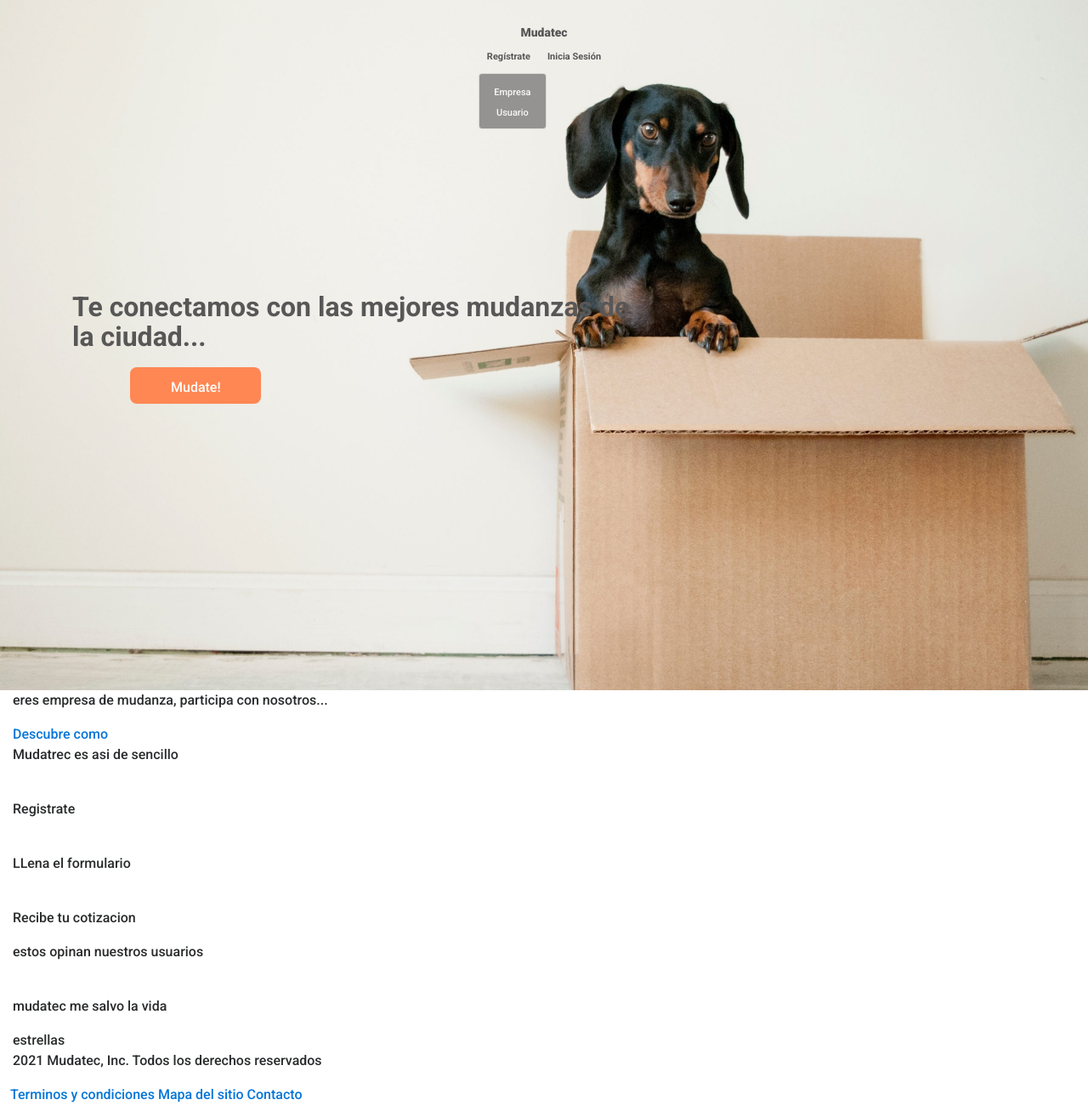
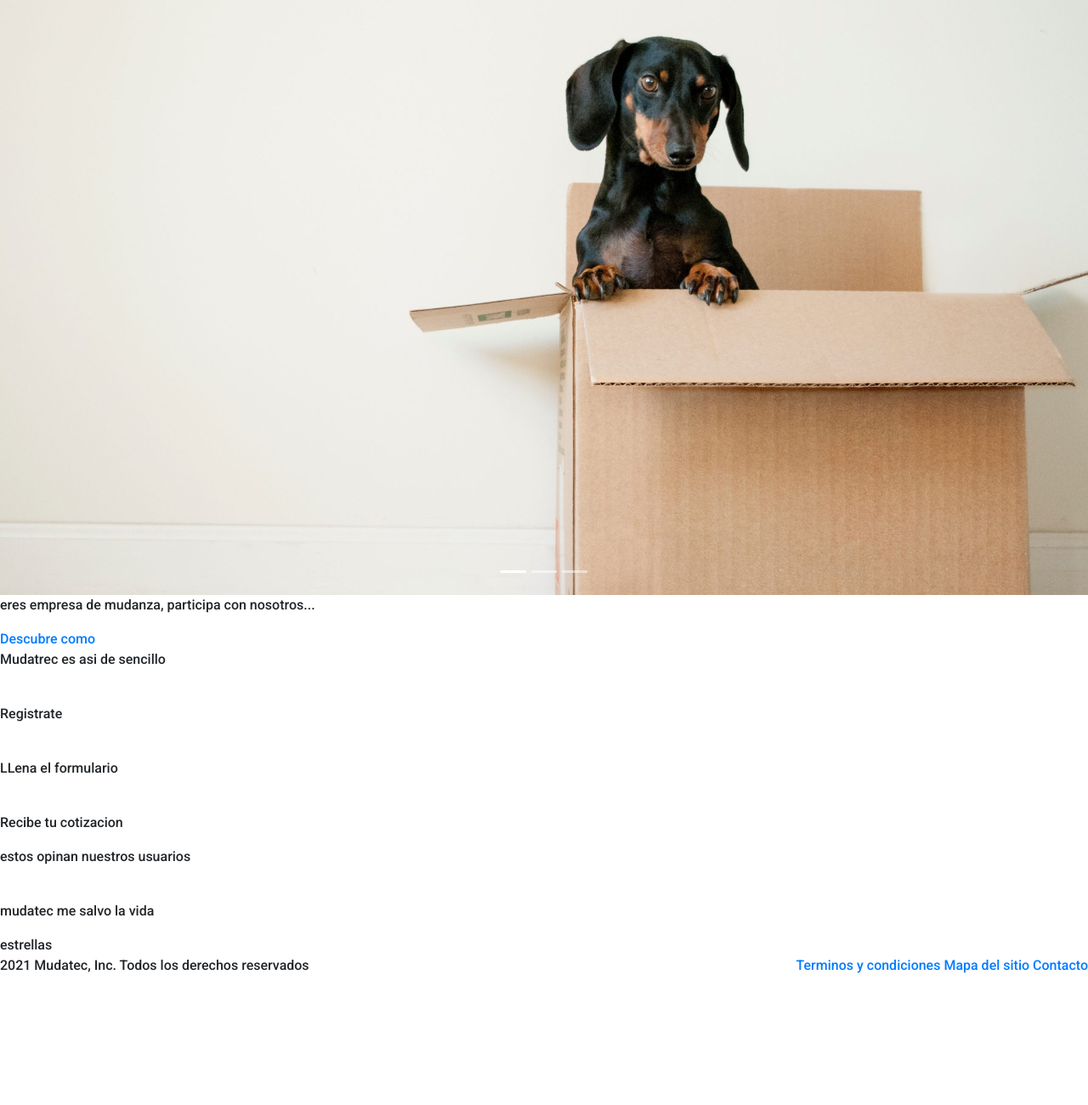
Before and after one commit to alepaez-dev/mudatec_proyecto, a Django app: page / in a window 1280 px wide. Shown: the whole page at 85% size. After the commit the page ends 1145 px from the top, so only its background shows below. Run offline with Django 3.2, Linux system fonts and the light colour scheme; some libraries are stand-ins or nearby versions.

Commit message:
carussel completo

```diff
--- a/mudatec/static/css/_header.scss
+++ b/mudatec/static/css/_header.scss
@@ -1,11 +1,18 @@
-.contenedors {
-  background-image: url("../assets/mudanza_dog.jpg");
-  background-repeat: no-repeat, repeat;
-  // background-color: #cccccc;
-  background-size: cover;
-  background-position: center;
-  height: 812px;
+.col {
+  padding: 0;
+  #carouselExampleIndicators {
+    .carousel-inner {
+      .carousel-item {
+        height: 700px;
+        img {
+          height: 100%;
+          object-fit: cover;
+        }
+      }
+    }
+  }
 }
+
 
 .titulo {
   margin-top: 250px;
@@ -31,8 +38,14 @@
   }
 }
 .navbar {
-  margin: 20px;
+  position: absolute;
+  // margin: 20px;
   padding: 30px;
+  z-index: 1;
+  top: -30px;
+  display: flex;
+  flex: row;
+  justify-content: space-between;
 
   a {
     text-decoration: none;
--- a/mudatec/static/css/style.css
+++ b/mudatec/static/css/style.css
@@ -16,12 +16,18 @@
   background-image: url("paper.gif");
 }
 
-.contenedors {
-  background-image: url("../assets/mudanza_dog.jpg");
-  background-repeat: no-repeat, repeat;
-  background-size: cover;
-  background-position: center;
-  height: 812px;
+.col {
+  padding: 0;
+}
+
+.col #carouselExampleIndicators .carousel-inner .carousel-item {
+  height: 700px;
+}
+
+.col #carouselExampleIndicators .carousel-inner .carousel-item img {
+  height: 100%;
+  -o-object-fit: cover;
+     object-fit: cover;
 }
 
 .titulo {
@@ -51,8 +57,19 @@
 }
 
 .navbar {
-  margin: 20px;
+  position: absolute;
   padding: 30px;
+  z-index: 1;
+  top: -30px;
+  display: -webkit-box;
+  display: -ms-flexbox;
+  display: flex;
+  -webkit-box-flex: row;
+      -ms-flex: row;
+          flex: row;
+  -webkit-box-pack: justify;
+      -ms-flex-pack: justify;
+          justify-content: space-between;
 }
 
 .navbar a {
--- a/mudatec/templates/base.html
+++ b/mudatec/templates/base.html
@@ -5,7 +5,9 @@
 <head>
   <meta charset="UTF-8">
   <meta name="viewport" content="width=device-width, initial-scale=1.0">
-    <link rel="stylesheet" href="{% static 'css/bootstrap.min.css' %}">
+  <link rel="stylesheet" href="https://maxcdn.bootstrapcdn.com/bootstrap/4.0.0/css/bootstrap.min.css"
+    integrity="sha384-Gn5384xqQ1aoWXA+058RXPxPg6fy4IWvTNh0E263XmFcJlSAwiGgFAW/dAiS6JXm" crossorigin="anonymous">
+  <!-- <link rel="stylesheet" href="{% static 'css/bootstrap.min.css' %}"> -->
   <link rel="stylesheet" href="{% static 'css/style.css' %}">
   {% block title %}
   <title>Base</title>
@@ -16,17 +18,13 @@
   <!-- {% static 'assets/logo.svg' %} -->
   <div class="container-fluid">
     <div class="row">
-            <div class="container-fluid contenedors">
-                <div class="row">
-                    <div class="container">
-                        <div class="row">
       <div class="col">
-                                <div class="navbar d-flex align-items-center">
+        <!-- <div class="navbar">
           <a href="#">Mudatec</a>
           <div class="nav-der d-flex flex-row">
             <div class="dropdown show">
-                                            <a class="dropdown-toogle nav-der-botones" href="#" type="button"
-                                                id="dropdownmenu" data-toggle="dropdown">Regístrate</a>
+              <a class="dropdown-toogle nav-der-botones" href="#" type="button" id="dropdownmenu"
+                data-toggle="dropdown">Regístrate</a>
               <span class="caret"></span>
               <ul class="dropdown-menu" aria-labelled-by="dropdownmenu">
                 <li><a href="#">Empresa</a></li>
@@ -35,17 +33,53 @@
             </div>
             <a class="nav-der-botones" href="#">Inicia Sesión</a>
           </div>
+        </div> -->
+        <div id="carouselExampleIndicators" class="carousel slide" data-ride="carousel">
+          <ol class="carousel-indicators">
+            <li data-target="#carouselExampleIndicators" data-slide-to="0" class="active"></li>
+            <li data-target="#carouselExampleIndicators" data-slide-to="1"></li>
+            <li data-target="#carouselExampleIndicators" data-slide-to="2"></li>
+          </ol>
+          <div class="carousel-inner">
+            <div class="carousel-item active">
+              <img class="d-block w-100" src="{% static 'assets/mudanza_dog.jpg' %}" alt="First slide">
+              <div class="carousel-caption d-none d-md-block">
+                <!-- <h5>My Caption Title (1st Image)</h5>
+                <p>The whole caption will only show up if the screen is at least medium size.</p> -->
               </div>
-                                <div class="titulo">
-                                    <h1>Te conectamos con las mejores mudanzas de la ciudad...</h1>
-                                    <button class="mudate">Mudate!</button>
+            </div>
+            <div class="carousel-item">
+              <img class="d-block w-100" src="{% static 'assets/mudanza_dog1.jpg' %}" alt="Second slide">
+            </div>
+            <div class="carousel-item">
+              <img class="d-block w-100" src="{% static 'assets/mudanza_dog2.jpg' %}" alt="Third slide">
+            </div>
+          </div>
+          <a class="carousel-control-prev" href="#carouselExampleIndicators" role="button" data-slide="prev">
+            <!-- <span class="carousel-control-prev-icon" aria-hidden="true"></span> -->
+            <!-- <span class="sr-only">Previous</span> -->
+          </a>
+          <a class="carousel-control-next" href="#carouselExampleIndicators" role="button" data-slide="next">
+            <!-- <span class="carousel-control-next-icon" aria-hidden="true"></span> -->
+            <!-- <span class="sr-only">Next</span> -->
+          </a>
+        </div>
+      </div>
+    </div>
+
+    <!-- <div class="row">
+      <div class="container-fluid contenedors">
+        <div class="row">
+          <div class="container">
+            <div class="row">
+              <div class="col">
+                {% include "header.html" %}
               </div>
             </div>
           </div>
         </div>
       </div>
-            </div>
-        </div>
+    </div> -->
     <!-- ALE -->
 
     <!-- RUBEN -->
@@ -127,12 +161,22 @@
   <script src="https://cdnjs.cloudflare.com/ajax/libs/popper.js/1.12.9/umd/popper.min.js"
     integrity="sha384-ApNbgh9B+Y1QKtv3Rn7W3mgPxhU9K/ScQsAP7hUibX39j7fakFPskvXusvfa0b4Q"
     crossorigin="anonymous"></script>
+  <script src="https://maxcdn.bootstrapcdn.com/bootstrap/4.0.0/js/bootstrap.min.js"
+    integrity="sha384-JZR6Spejh4U02d8jOt6vLEHfe/JQGiRRSQQxSfFWpi1MquVdAyjUar5+76PVCmYl"
+    crossorigin="anonymous"></script>
+  <!--
+  <script src="https://code.jquery.com/jquery-3.2.1.slim.min.js"
+    integrity="sha384-KJ3o2DKtIkvYIK3UENzmM7KCkRr/rE9/Qpg6aAZGJwFDMVNA/GpGFF93hXpG5KkN"
+    crossorigin="anonymous"></script>
+  <script src="https://cdnjs.cloudflare.com/ajax/libs/popper.js/1.12.9/umd/popper.min.js"
+    integrity="sha384-ApNbgh9B+Y1QKtv3Rn7W3mgPxhU9K/ScQsAP7hUibX39j7fakFPskvXusvfa0b4Q"
+    crossorigin="anonymous"></script>
 
   <link rel="stylesheet" href="https://maxcdn.bootstrapcdn.com/bootstrap/4.0.0-beta.3/css/bootstrap.min.css"
     integrity="sha384-Zug+QiDoJOrZ5t4lssLdxGhVrurbmBWopoEl+M6BdEfwnCJZtKxi1KgxUyJq13dy" crossorigin="anonymous">
   <script src="https://maxcdn.bootstrapcdn.com/bootstrap/4.0.0-beta.3/js/bootstrap.min.js"
     integrity="sha384-a5N7Y/aK3qNeh15eJKGWxsqtnX/wWdSZSKp+81YjTmS15nvnvxKHuzaWwXHDli+4"
-        crossorigin="anonymous"></script>
+    crossorigin="anonymous"></script> -->
 
   <!-- <script src="{% static 'js/jquery.min.js' %}"></script>
     <script src="{% static 'js/bootstrap.min.js' %}"></script>
--- a/mudatec/templates/header.html
+++ b/mudatec/templates/header.html
@@ -1,14 +1,19 @@
-<!DOCTYPE html>
-<html lang="en">
-
-<head>
-    <meta charset="UTF-8">
-    <meta name="viewport" content="width=device-width, initial-scale=1.0">
-    <title>Document</title>
-</head>
-
-<body>
-    <p>header</p>
-</body>
-
-</html>
+<div class="navbar d-flex align-items-center">
+  <a href="#">Mudatec</a>
+  <div class="nav-der d-flex flex-row">
+    <div class="dropdown show">
+      <a class="dropdown-toogle nav-der-botones" href="#" type="button" id="dropdownmenu"
+        data-toggle="dropdown">Regístrate</a>
+      <span class="caret"></span>
+      <ul class="dropdown-menu" aria-labelled-by="dropdownmenu">
+        <li><a href="#">Empresa</a></li>
+        <li><a href="#">Usuario</a></li>
+      </ul>
+    </div>
+    <a class="nav-der-botones" href="#">Inicia Sesión</a>
+  </div>
+</div>
+<div class="titulo">
+  <h1>Te conectamos con las mejores mudanzas de la ciudad...</h1>
+  <button class="mudate">Mudate!</button>
+</div>
```
Also changed, not shown: mudatec/static/assets/mudanza_dog1.jpg (added), mudatec/static/assets/mudanza_dog2.jpg (added), mudatec/static/assets/mudanza_dog3.jpeg (added), mudatec/static/assets/mudanza_dog3.jpg (added), mudatec/static/assets/mudanza_dog4.jpg (added), 1 other file. Lines whose indentation alone changed are shown as unchanged.
